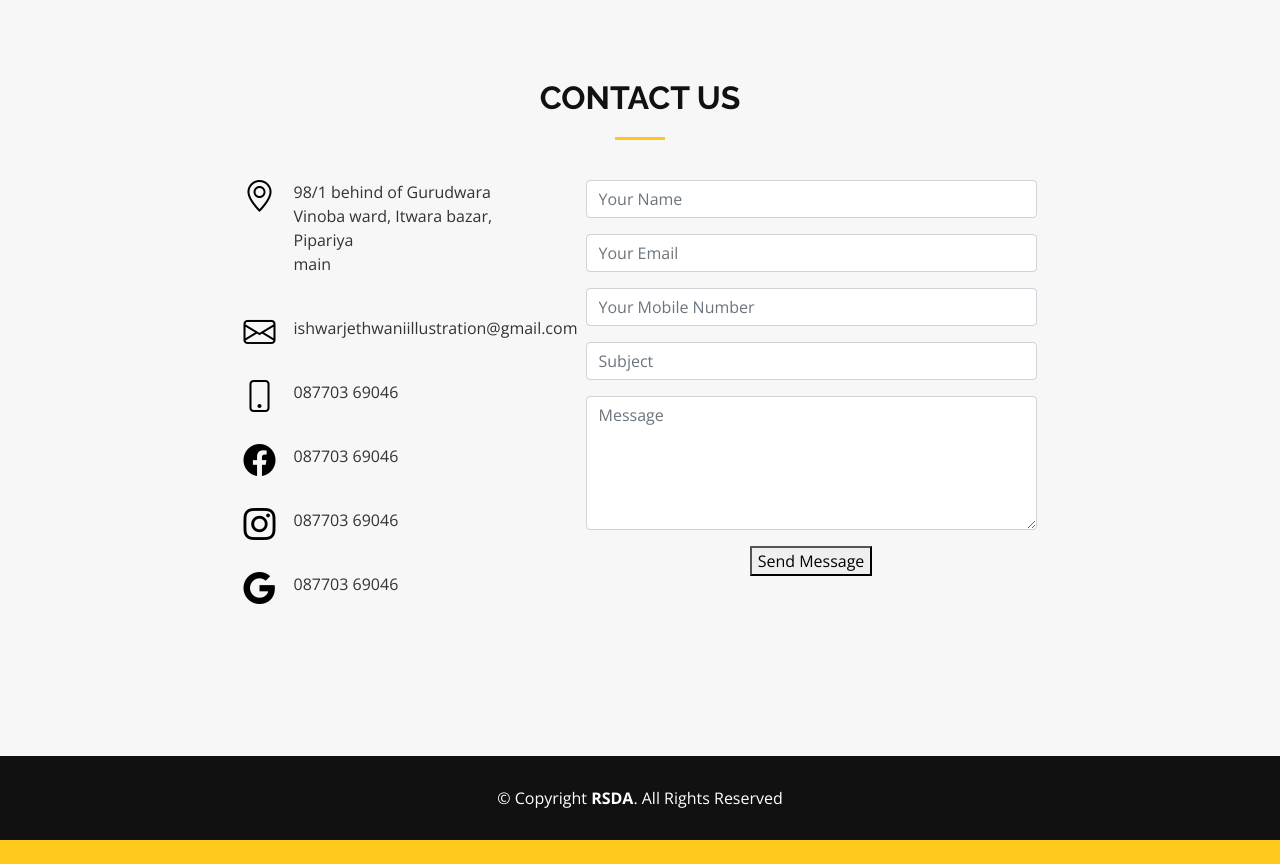
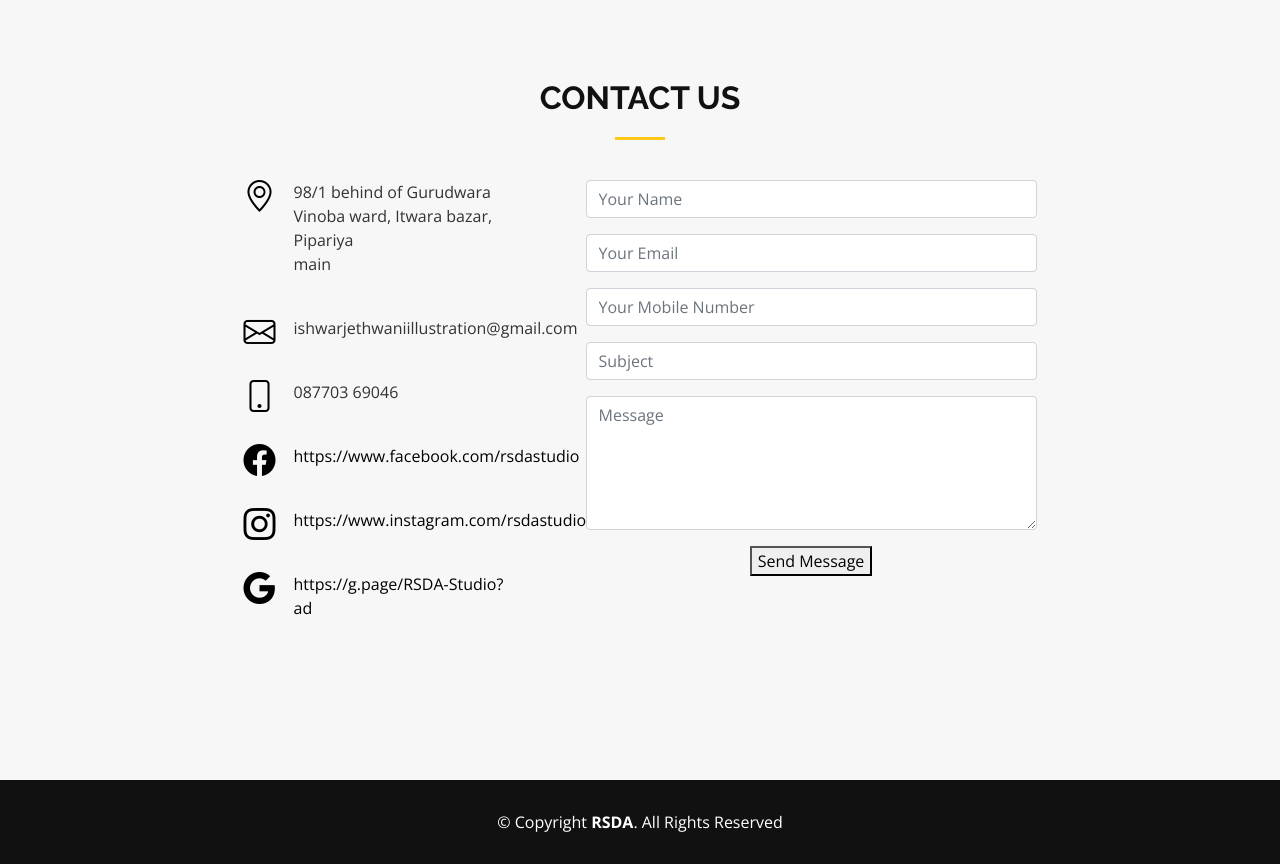
Before and after one commit to UltraCreationWork/portfolio, a Django app: page / in a window 1280 px wide. Shown: the part 3646-4510 px from the top of the page. Before the commit the page ends 4486 px from the top, so only its background shows below. Run offline with Django 3.2, Linux system fonts and the light colour scheme; data comes from the database, SQL or seed files in the repository; some libraries are stand-ins or nearby versions.

Commit message:
chnage in index link

```diff
--- a/template/index.html
+++ b/template/index.html
@@ -413,15 +413,15 @@
               </div>
               <div>
                 <i class="bi bi-facebook"></i>
-                <p>{{ add.mobile_number }} </p>
+                <p><a style="color: black;" href="https://www.facebook.com/rsdastudio">https://www.facebook.com/rsdastudio</a></p>
               </div>
               <div>
                 <i class="bi bi-instagram"></i>
-                <p>{{ add.mobile_number }} </p>
+                <p><a style="color: black;" href="https://www.instagram.com/rsdastudio/">https://www.instagram.com/rsdastudio/</a></p>
               </div>
               <div>
                 <i class="bi bi-google"></i>
-                <p>{{ add.mobile_number }} </p>
+                <p><a style="color: black;" href="https://g.page/RSDA-Studio?ad">https://g.page/RSDA-Studio?ad</a></p>
               </div>
 
 
```
